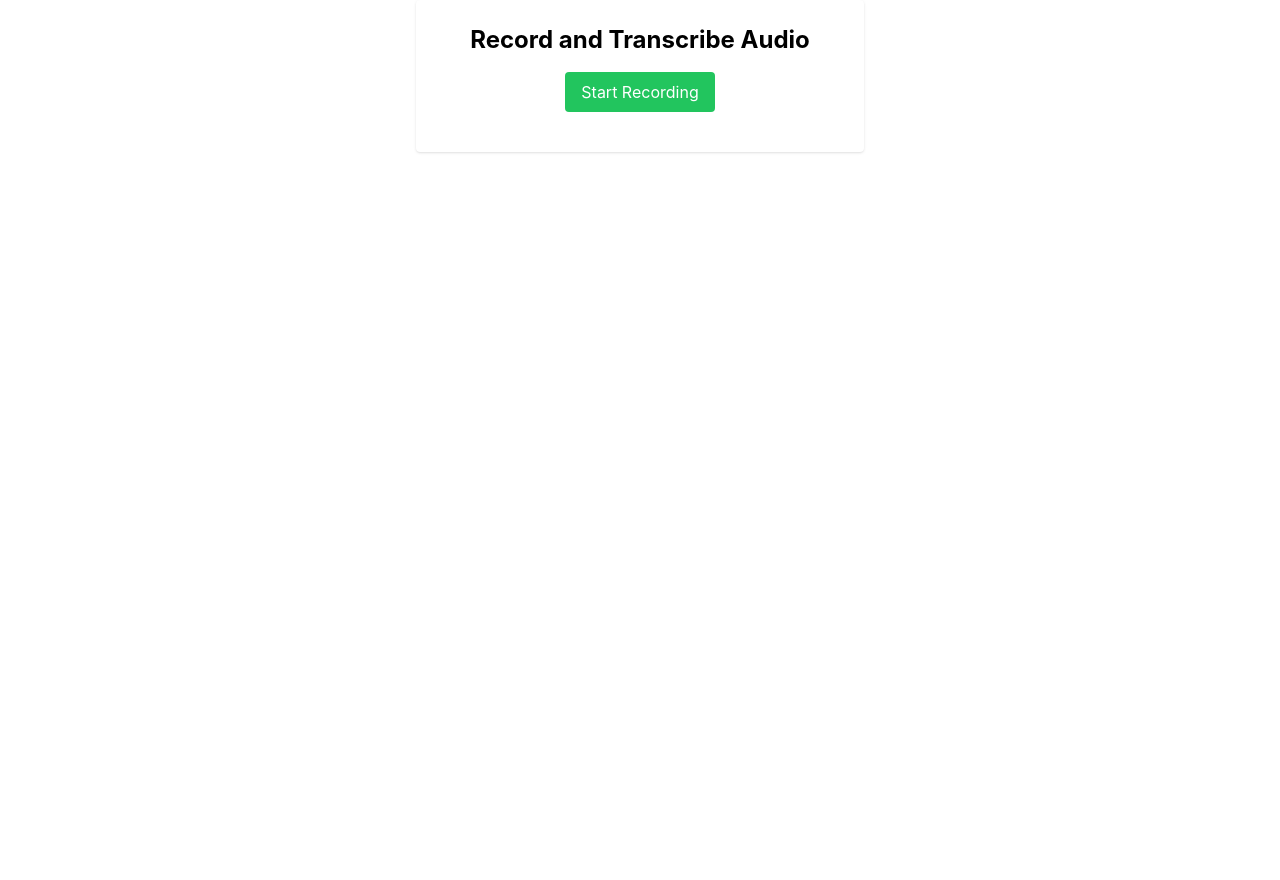
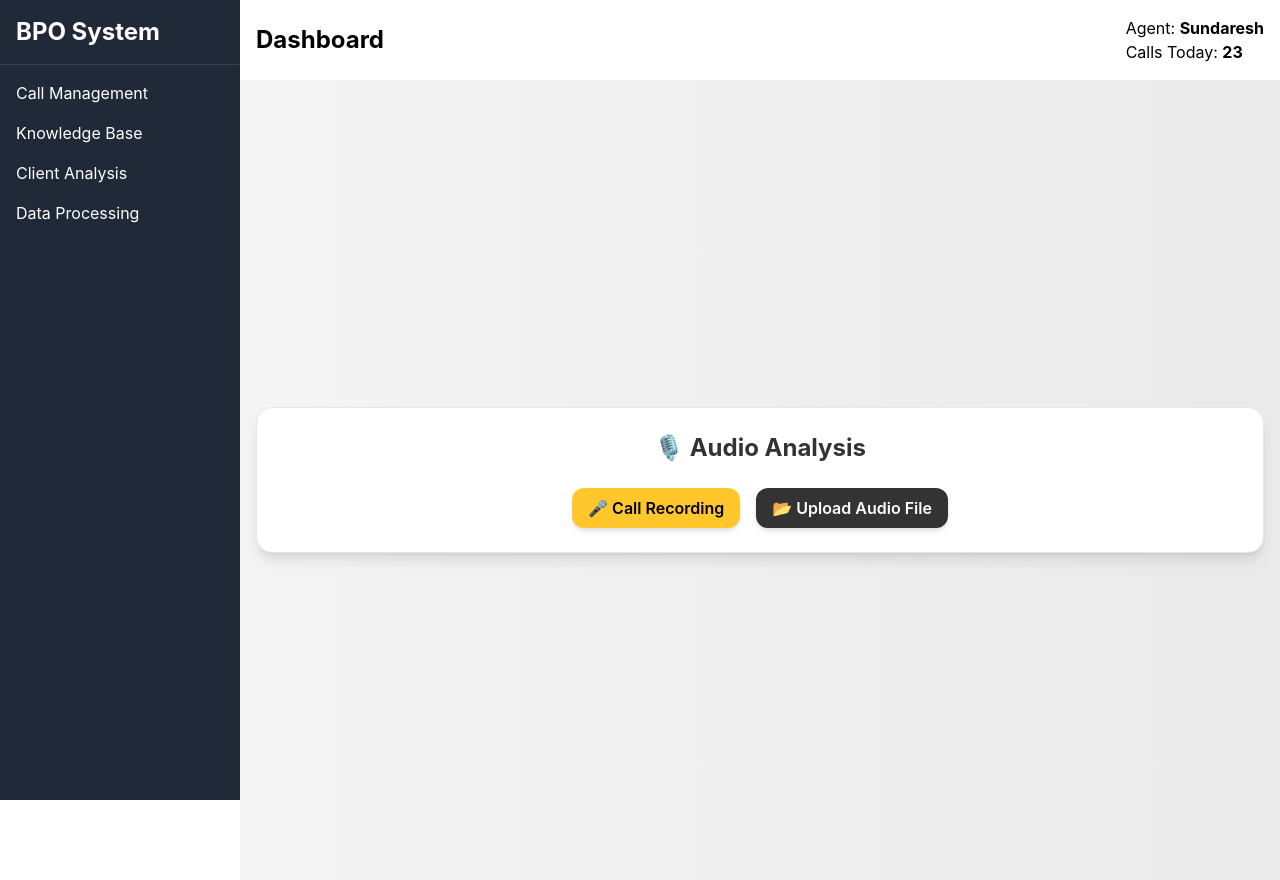
Before and after one commit to LordConnoisseur/EY-Techathon-5.0, a React (Create React App) app in the folder frontend/: page /audio-analysis in a window 1280 px wide. Before the commit the page ends 800 px from the top, so only its background shows below. Built offline with nearby package versions, Linux system fonts and the light colour scheme.

Commit message:
Second Frontend Audio Analysis Commit

```diff
--- a/frontend/src/pages/AudioAnalysisDashboard.js
+++ b/frontend/src/pages/AudioAnalysisDashboard.js
@@ -1,130 +1,47 @@
-// import React, { useState } from "react";
-// import Sidebar from "../components/Sidebar"; // Adjust path if needed
-// import Header from "../components/Header";   // Adjust path if needed
-
-// function AudioAnalysisDashboard() {
-//   // State to hold the selected audio file and results
-//   const [audioFile, setAudioFile] = useState(null);
-//   const [transcription, setTranscription] = useState("");
-//   const [sentiment, setSentiment] = useState("");
-//   const [loading, setLoading] = useState(false);
-//   const [error, setError] = useState("");
-
-//   // Handle file selection
-//   const handleFileChange = (e) => {
-//     setAudioFile(e.target.files[0]);
-//   };
-
-//   // Handle file upload and API call
-//   const analyzeAudio = async () => {
-//     if (!audioFile) {
-//       setError("Please select an audio file.");
-//       return;
-//     }
-
-//     setError("");
-//     setLoading(true);
-//     setTranscription("");
-//     setSentiment("");
-
-//     const formData = new FormData();
-//     formData.append("audio", audioFile);
-
-//     try {
-//       // Replace with your backend URL if necessary
-//       const response = await fetch("http://127.0.0.1:5000/api/audio/analyze-audio", {
-//         method: "POST",
-//         body: formData,
-//       });
-//       const data = await response.json();
-
-//       if (response.ok) {
-//         setTranscription(data.transcription);
-//         setSentiment(
-//           typeof data.sentiment === "object"
-//             ? `${data.sentiment.label} (${(data.sentiment.score * 100).toFixed(1)}%)`
-//             : data.sentiment
-//         );
-//       } else {
-//         setError(data.error || "An error occurred.");
-//       }
-//     } catch (err) {
-//       console.error("Error:", err);
-//       setError("Failed to analyze audio.");
-//     } finally {
-//       setLoading(false);
-//     }
-//   };
-
-//   return (
-//     <div className="flex min-h-screen">
-//       {/* Sidebar Component */}
-//       <Sidebar />
-
-//       {/* Main Content */}
-//       <div className="flex-1">
-//         <Header />
-//         <div className="p-6">
-//           <h1 className="text-2xl font-bold mb-4">Audio Analysis Dashboard</h1>
-
-//           {/* File Upload Section */}
-//           <div className="bg-white p-6 rounded shadow mb-6">
-//             <h2 className="text-xl font-semibold mb-4">Upload Audio for Analysis</h2>
-//             <input
-//               type="file"
-//               accept="audio/*"
-//               onChange={handleFileChange}
-//               className="border p-2 w-full mb-4"
-//             />
-//             <button
-//               onClick={analyzeAudio}
-//               className="bg-blue-500 text-white px-4 py-2 rounded hover:bg-blue-600 transition"
-//               disabled={loading}
-//             >
-//               {loading ? "Analyzing..." : "Upload & Analyze"}
-//             </button>
-//             {error && <p className="mt-2 text-red-500">{error}</p>}
-//           </div>
-
-//           {/* Display Results */}
-//           {(transcription || sentiment) && (
-//             <div className="bg-gray-100 p-6 rounded shadow">
-//               <h2 className="text-xl font-semibold mb-4">Analysis Results</h2>
-//               {transcription && (
-//                 <div className="mb-4">
-//                   <h3 className="font-semibold">Transcription:</h3>
-//                   <p className="p-2 bg-white rounded shadow">{transcription}</p>
-//                 </div>
-//               )}
-//               {sentiment && (
-//                 <div>
-//                   <h3 className="font-semibold">Sentiment:</h3>
-//                   <p className="p-2 bg-white rounded shadow">{sentiment}</p>
-//                 </div>
-//               )}
-//             </div>
-//           )}
-//         </div>
-//       </div>
-//     </div>
-//   );
-// }
-
-// export default AudioAnalysisDashboard;
-
-
-
 import React, { useState, useRef } from "react";
+import Sidebar from "../components/Sidebar"; // Adjust path as necessary
+import Header from "../components/Header"; // Adjust path as necessary
 
 function AudioRecorder() {
   const [recording, setRecording] = useState(false);
   const [transcript, setTranscript] = useState("");
+  const [sentiment, setSentiment] = useState(null);
+  const [emotion, setEmotion] = useState([]);
   const [error, setError] = useState("");
   const mediaRecorderRef = useRef(null);
   const audioChunksRef = useRef([]);
+  const fileInputRef = useRef(null);
+
+  const processAudio = async (audioBlob) => {
+    setError("");
+    setTranscript("");
+    setSentiment(null);
+    setEmotion([]);
+
+    const formData = new FormData();
+    formData.append("audio", audioBlob, "recording.wav");
+
+    try {
+      const response = await fetch("http://127.0.0.1:5000/api/audio/analyze-audio", {
+        method: "POST",
+        body: formData,
+      });
+
+      if (!response.ok) {
+        throw new Error("Network response was not ok");
+      }
+
+      const data = await response.json();
+      setTranscript(data.transcription);
+      setSentiment(data.sentiment);
+      setEmotion(data.emotions || []);
+    } catch (err) {
+      console.error("Error processing audio:", err);
+      setError("Failed to process audio.");
+    }
+  };
 
   const startRecording = async () => {
-    setTranscript("");
     setError("");
     try {
       const stream = await navigator.mediaDevices.getUserMedia({ audio: true });
@@ -137,31 +54,9 @@ function AudioRecorder() {
         }
       };
 
-      mediaRecorderRef.current.onstop = () => {
-        // Combine audio chunks into a single Blob.
+      mediaRecorderRef.current.onstop = async () => {
         const audioBlob = new Blob(audioChunksRef.current, { type: "audio/wav" });
-        // Prepare FormData to send to the backend.
-        const formData = new FormData();
-        formData.append("audio", audioBlob, "recording.wav");
-
-        // Use fetch API to send the recorded audio.
-        fetch("http://127.0.0.1:5000/api/audio/analyze-audio", {
-          method: "POST",
-          body: formData,
-        })
-          .then((response) => {
-            if (!response.ok) {
-              throw new Error("Network response was not ok");
-            }
-            return response.json();
-          })
-          .then((data) => {
-            setTranscript(data.transcription);
-          })
-          .catch((err) => {
-            console.error("Error uploading recording:", err);
-            setError("Failed to transcribe audio.");
-          });
+        await processAudio(audioBlob);
       };
 
       mediaRecorderRef.current.start();
@@ -179,33 +74,96 @@ function AudioRecorder() {
     }
   };
 
+  const handleFileUpload = async (event) => {
+    const file = event.target.files[0];
+    if (file) {
+      await processAudio(file);
+    }
+  };
+
   return (
-    <div className="max-w-md mx-auto p-6 bg-white rounded shadow">
-      <h2 className="text-2xl font-bold mb-4 text-center">Record and Transcribe Audio</h2>
-      {error && <p className="text-red-500">{error}</p>}
-      <div className="flex justify-center space-x-4 mb-4">
+    <div className="flex">
+      <Sidebar />
+      <div className="flex flex-col flex-grow">
+        <Header />
+        <div className="flex items-center justify-center min-h-screen bg-gradient-to-r from-[#F4F4F4] to-[#EAEAEA] p-4">
+          <div className="w-full bg-white rounded-2xl shadow-lg p-6 border border-gray-200">
+            <h2 className="text-2xl font-bold text-[#333333] text-center mb-6">
+              🎙️ Audio Analysis
+            </h2>
+
+            {error && <p className="text-red-500 text-center mb-4">{error}</p>}
+
+            <div className="flex flex-col sm:flex-row justify-center gap-4">
               {!recording ? (
                 <button
                   onClick={startRecording}
-            className="bg-green-500 text-white px-4 py-2 rounded hover:bg-green-600"
+                  className="bg-[#FFC72C] hover:bg-[#E5B700] text-black font-semibold py-2 px-4 rounded-xl transition duration-300 shadow-md w-full sm:w-auto"
                 >
-            Start Recording
+                  🎤 Call Recording
                 </button>
               ) : (
                 <button
                   onClick={stopRecording}
-            className="bg-red-500 text-white px-4 py-2 rounded hover:bg-red-600"
+                  className="bg-red-500 hover:bg-red-600 text-white font-semibold py-2 px-4 rounded-xl transition duration-300 shadow-md w-full sm:w-auto"
                 >
-            Stop Recording
+                  ⏹️ Stop Recording
                 </button>
               )}
+
+              <input
+                type="file"
+                accept="audio/*"
+                ref={fileInputRef}
+                className="hidden"
+                onChange={handleFileUpload}
+              />
+              <button
+                onClick={() => fileInputRef.current.click()}
+                className="bg-[#333333] hover:bg-[#1A1A1A] text-white font-semibold py-2 px-4 rounded-xl transition duration-300 shadow-md w-full sm:w-auto"
+              >
+                📂 Upload Audio File
+              </button>
             </div>
+
             {transcript && (
-        <div className="mt-4">
-          <h3 className="font-semibold">Transcription:</h3>
-          <p className="p-2 bg-gray-100 rounded">{transcript}</p>
+              <div className="mt-6 p-4 bg-[#F4F4F4] rounded-lg shadow-md">
+                <h3 className="text-lg font-semibold text-[#333333] flex items-center">
+                  📝 Transcription:
+                </h3>
+                <p className="text-[#666666] mt-2">{transcript}</p>
               </div>
             )}
+
+            {sentiment && (
+              <div className="mt-4 p-4 bg-[#F4F4F4] rounded-lg shadow-md">
+                <h3 className="text-lg font-semibold text-[#333333] flex items-center">
+                  💡 Sentiment Analysis:
+                </h3>
+                <p className="text-[#666666]">
+                  <strong>Label:</strong> {sentiment.label} <br />
+                  <strong>Confidence:</strong> {(sentiment.score * 100).toFixed(2)}%
+                </p>
+              </div>
+            )}
+
+            {emotion.length > 0 && (
+              <div className="mt-4 p-4 bg-[#F4F4F4] rounded-lg shadow-md">
+                <h3 className="text-lg font-semibold text-[#333333] flex items-center">
+                  🎭 Emotion Analysis:
+                </h3>
+                <ul className="text-[#666666] list-disc pl-4">
+                  {emotion[0].map((emo, index) => (
+                    <li key={index}>
+                      <strong>{emo.label}:</strong> {(emo.score * 100).toFixed(2)}%
+                    </li>
+                  ))}
+                </ul>
+              </div>
+            )}
+          </div>
+        </div>
+      </div>
     </div>
   );
 }
```
Lines whose indentation alone changed are shown as unchanged.
